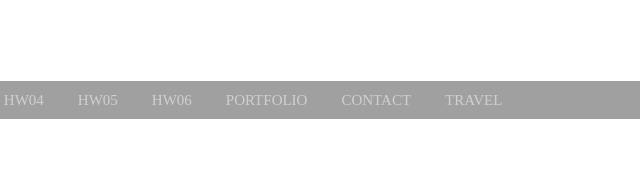
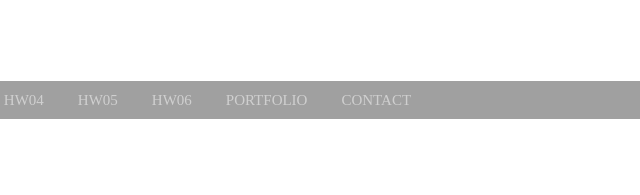
Before and after one commit to yeb-zee/yeb-zee.github.io, a plain HTML site: page profile.html in a window 1280 px wide. Shown: the top 195 px of the page, 336-976 px from the left. Drawn offline with Linux system fonts and the light colour scheme.

Commit message:
Add files via upload

```diff
--- a/profile.html
+++ b/profile.html
@@ -149,7 +149,6 @@
                        <li><a href="hw06.html">HW06</a></li>
                        <li><a href="portfolio.html">PORTFOLIO</a></li>
                        <li><a href="contact.html">CONTACT</a></li>
-                       <li><a href="travel.html">TRAVEL</a></li>
        </ul>
     </nav>
     </header>
```
